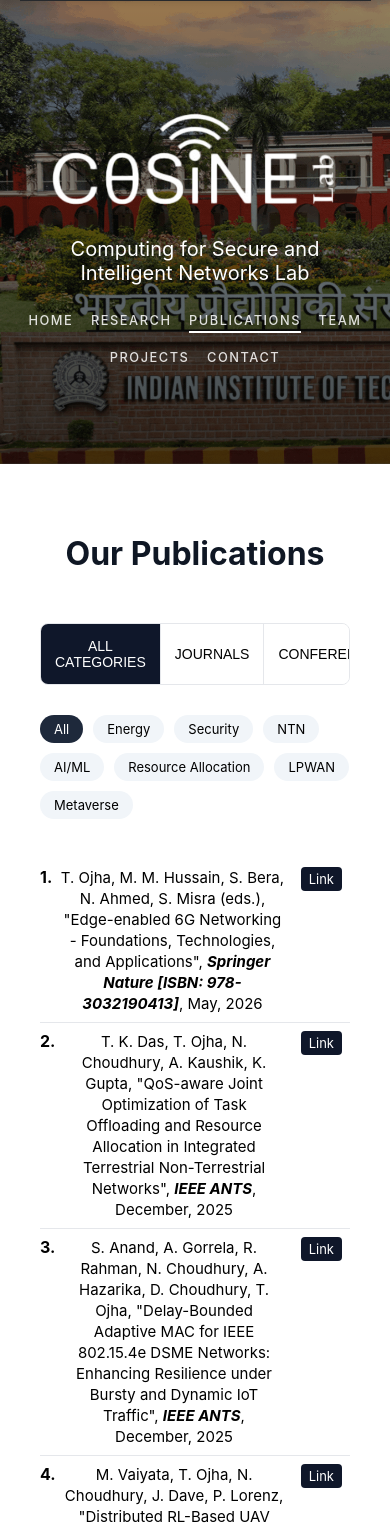
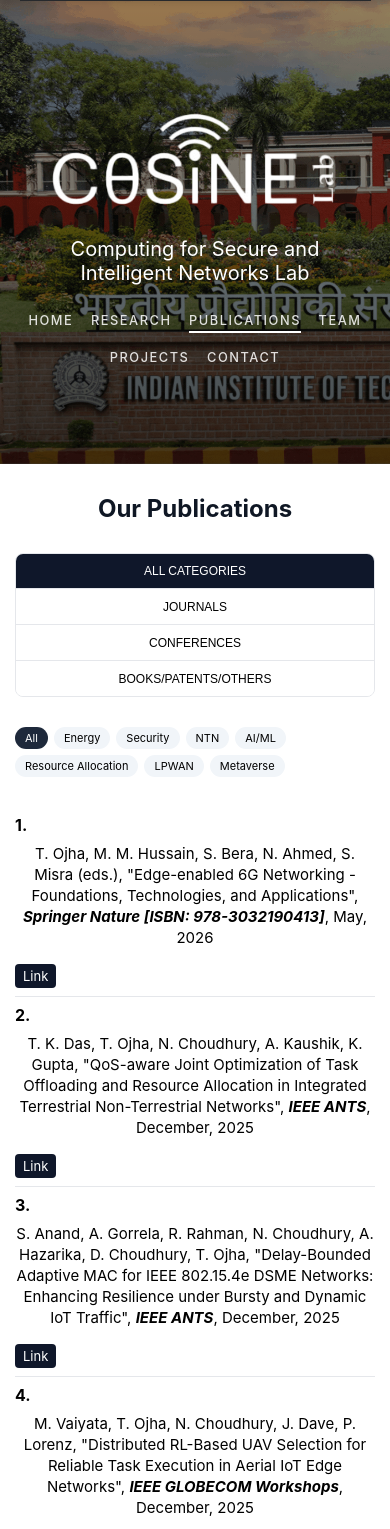
Before and after one commit to cosinelab-iitism/cosinelab-iitism.github.io, a React (Create React App) app: page /publication in a window 390 px wide. Shown: the top 1529 px of the page. Built offline with nearby package versions, Linux system fonts and the light colour scheme.

Commit message:
home and publications

```diff
--- a/src/pages/home/Home.js
+++ b/src/pages/home/Home.js
@@ -2,7 +2,7 @@
 import React from "react";
 import "./Home.css";
 import Sponsors from "../../components/Sponsors";
-import aboutImg from "../../images/about-img.jpg";
+import researchareas from "../../images/research-areas.jpg";
 import NewsTicker from "../../components/NewsTicker";
 
 export default function Home() {
@@ -54,7 +54,7 @@
 
             {/* Right column – image */}
             <div className="about-image-wrapper">
-              <img src={aboutImg} alt="COSINE Lab" className="about-image" />
+              <img src={researchareas} alt="COSINE Lab" className="about-image" />
             </div>
           </div>
         </div>
--- a/src/pages/publication/Publication.css
+++ b/src/pages/publication/Publication.css
@@ -135,18 +135,71 @@
   font-weight: 600;
 }
 
-.pub-link {
-  display: inline-block;
-  padding: 4px 8px;
-  background: #0f172a;
-  color: #fff;
-  border-radius: 4px;
-  text-decoration: none;
-  font-size: 13px;
-  margin-right: 8px;
-  transition: background 120ms ease;
+/* MOBILE RESPONSIVENESS */
+@media (max-width: 768px) {
+  .publications-page {
+    padding: 40px 20px;
+  }
+
+  .publications-title {
+    font-size: 1.5rem;
+    margin-bottom: 30px;
+  }
+
+  .pub-tabular {
+    grid-template-columns: 1fr;
+    gap: 1px;
+  }
+
+  .pub-tabular button {
+    padding: 12px;
+    font-size: 13px;
+    text-align: center;
+  }
+
+  .pub-tabular button:not(:last-child) {
+    border-right: none;
+    border-bottom: 1px solid #e5e7eb;
+  }
+
+  .pub-tags {
+    gap: 8px;
+    margin-bottom: 30px;
+  }
+
+  .pub-tag {
+    padding: 5px 12px;
+    font-size: 12px;
+  }
+
+  .pub-list-item {
+    flex-direction: column;
+    align-items: flex-start;
+    gap: 8px;
+  }
+
+  .action-btn-container {
+    margin-left: 0;
+    margin-top: 8px;
+  }
 }
 
-.pub-link:hover {
-  background: #0b1523;
+@media (max-width: 480px) {
+  .publications-page {
+    padding: 30px 15px;
+  }
+
+  .pub-tabular button {
+    padding: 10px;
+    font-size: 12px;
+  }
+
+  .pub-tags {
+    gap: 6px;
+  }
+
+  .pub-tag {
+    padding: 4px 10px;
+    font-size: 11px;
+  }
 }
```
Also changed, not shown: src/images/research-areas.jpg (added), src/images/research-areas.png (deleted).
